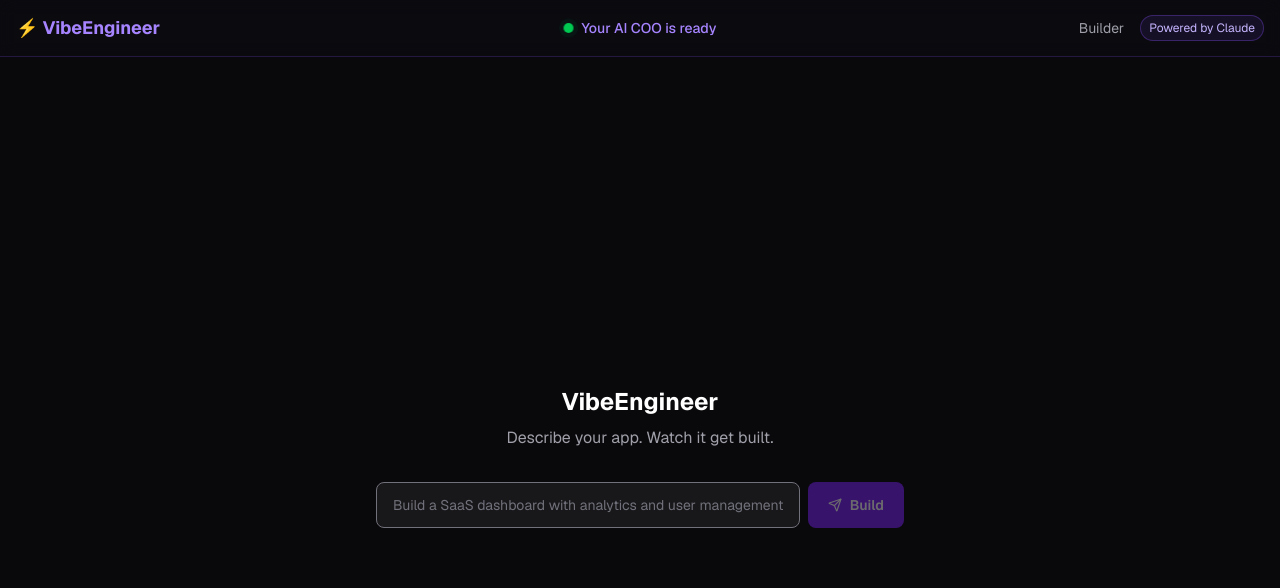
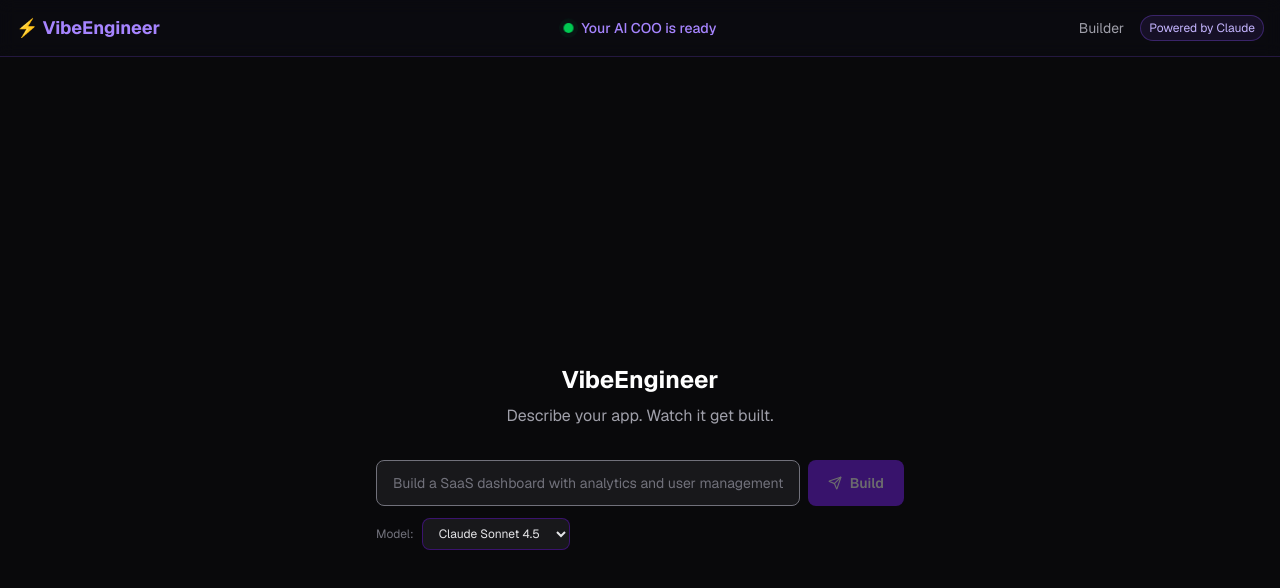
Before and after one commit to mihai-hub/vibeengineer, a Next.js app: page /builder in a window 1280 px wide. Shown: the top 588 px of the page. Built offline with nearby package versions, Linux system fonts and the light colour scheme.

Commit message:
feat(builder): add model selector dropdown (Claude Sonnet/Opus/Gemma 4) to builder page

```diff
--- a/app/builder/page.tsx
+++ b/app/builder/page.tsx
@@ -29,6 +29,7 @@
   const [totalFiles, setTotalFiles] = useState(0);
   const [totalLines, setTotalLines] = useState(0);
   const [generatedFiles, setGeneratedFiles] = useState<Record<string, string>>({});
+  const [selectedModel, setSelectedModel] = useState('claude-sonnet-4-5');
   const [preview, setPreview] = useState<{ logs: string[]; url: string | null; loading: boolean }>({
     logs: [],
     url: null,
@@ -63,7 +64,7 @@
       const res = await fetch('/api/generate', {
         method: 'POST',
         headers: { 'Content-Type': 'application/json' },
-        body: JSON.stringify({ prompt }),
+        body: JSON.stringify({ prompt, model: selectedModel === 'claude-sonnet-4-5' ? undefined : selectedModel }),
       });
 
       if (!res.ok || !res.body) {
@@ -258,7 +259,8 @@
         <div className="w-full max-w-xl px-6">
           <h1 className="text-2xl font-bold mb-2 text-center">VibeEngineer</h1>
           <p className="text-zinc-400 text-center mb-8">Describe your app. Watch it get built.</p>
-          <form onSubmit={handleManualSubmit} className="flex gap-2">
+          <form onSubmit={handleManualSubmit} className="flex flex-col gap-3">
+            <div className="flex gap-2">
               <input
                 type="text"
                 value={manualPrompt}
@@ -275,6 +277,19 @@
                 <Send size={14} />
                 Build
               </button>
+            </div>
+            <div className="flex items-center gap-2">
+              <span className="text-xs text-zinc-500">Model:</span>
+              <select
+                value={selectedModel}
+                onChange={e => setSelectedModel(e.target.value)}
+                className="bg-zinc-900 border border-violet-800/50 text-zinc-200 text-xs rounded-lg px-3 py-1.5 focus:outline-none focus:border-violet-500 cursor-pointer hover:border-violet-600 transition-colors"
+              >
+                <option value="claude-sonnet-4-5">Claude Sonnet 4.5</option>
+                <option value="claude-opus-4-5">Claude Opus 4.5</option>
+                <option value="gemma4">Gemma 4 27B ✨</option>
+              </select>
+            </div>
           </form>
         </div>
       </div>
```
Lines whose indentation alone changed are shown as unchanged.
